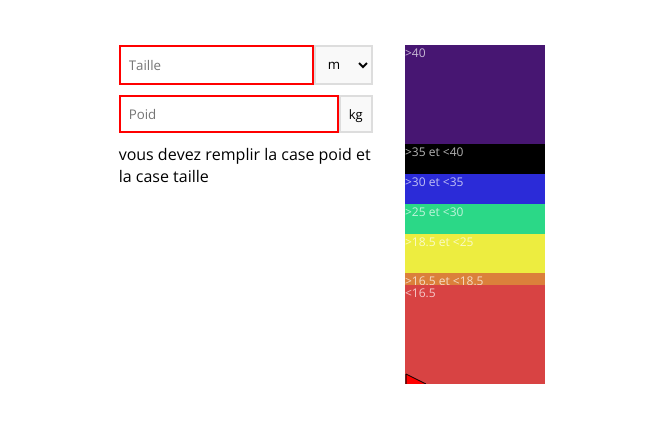
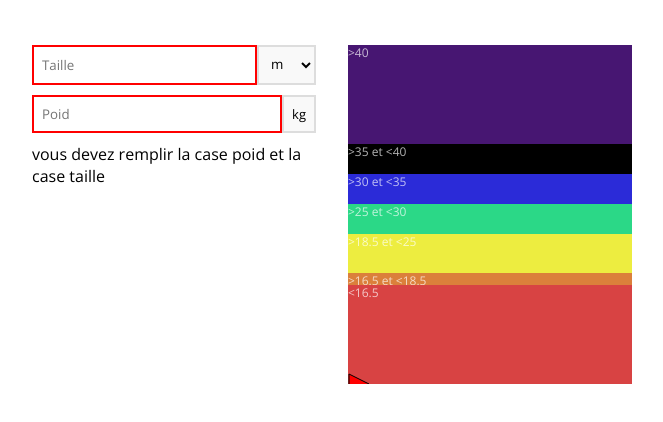
Before and after one commit to 0xaout/monimc, a plain HTML site: page index.html in a window 1280 px wide. Shown: the part 254-676 px from the top of the page, without its empty margins (308-971 px from the left). Drawn offline with nearby package versions, Linux system fonts and the light colour scheme.

Commit message:
centrement vertical et horizontal plus simple

```diff
--- a/assets/css/styles.css
+++ b/assets/css/styles.css
@@ -3,20 +3,17 @@
 }
 
 body {
+    display: flex;
+    height: 100vh;
     margin: 0;
     padding: 0;
 }
 
-#conteneur__1-2-1 {
-    display: grid;
-    grid-template-columns: 1fr 1fr 1fr;
-    grid-template-rows: 1fr auto 1fr;
-    height: 100vh;
-}
+
 
 #element {
-    grid-column: 2;
-    grid-row: 2;
+    width: 600px;
+    margin: auto;
 }
 
 #conteneur__1-1 {
--- a/index.html
+++ b/index.html
@@ -6,7 +6,7 @@
     </head>
 
     <body>
-        <div id="conteneur__1-2-1">
+
             <div id="element">
                 <h1>Caclcul IMC.</h1>
 
@@ -73,7 +73,7 @@
                     </div>
                 </div>
             </div>
-        </div>
+
 
         <script src="assets/js/imc.js"></script>
 
```
